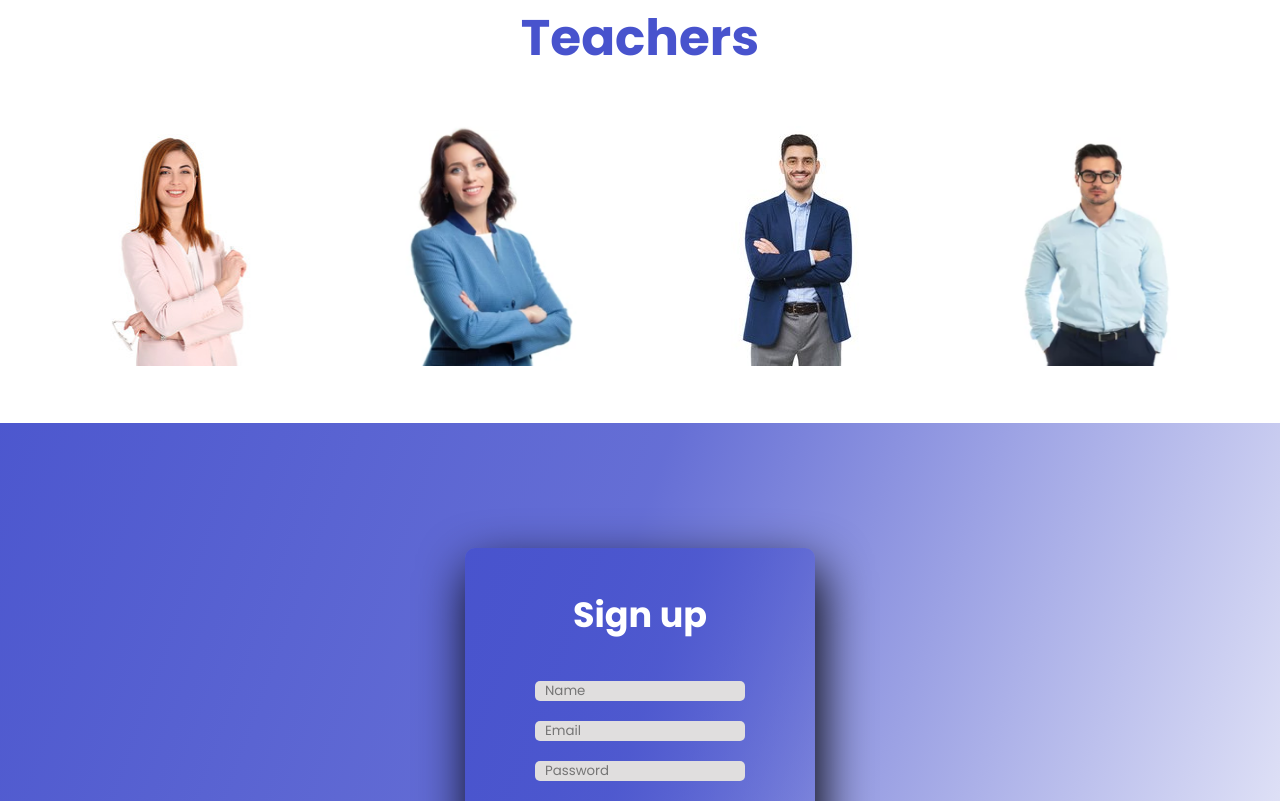
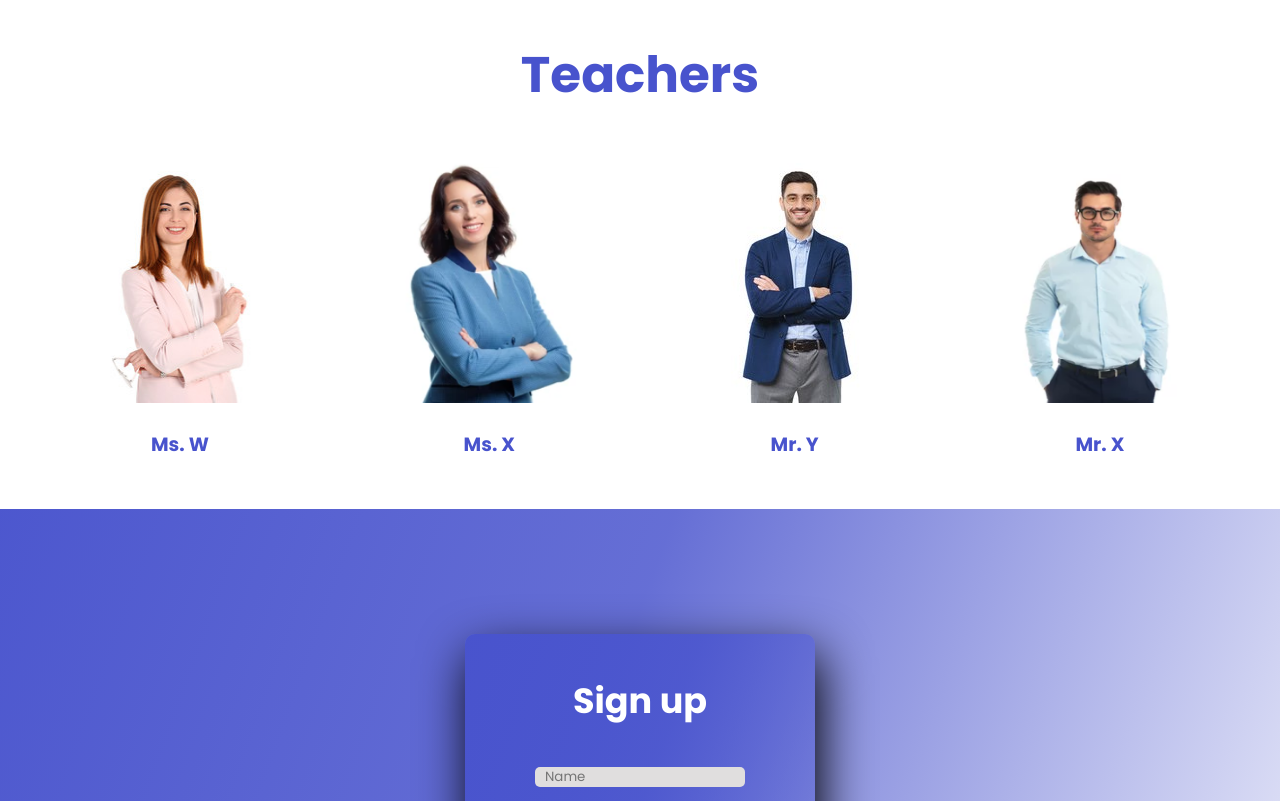
Before and after one commit to HassanFakih9/Elearning-Gr6-Frontend, a React (Create React App) app: page /login in a window 1280 px wide. Shown: the part 1220-2021 px from the top of the page. Built offline with nearby package versions, Linux system fonts and the light colour scheme.

Commit message:
Static Teachers

```diff
--- a/src/CSS/Teachers.css
+++ b/src/CSS/Teachers.css
@@ -12,6 +12,8 @@
     text-align: center;
     font-size: 50px;
     font-weight: 700;
+    margin-top: 50px;
+    font-family: Poppins;
 }
 
 .Teachers-grid {
@@ -20,7 +22,20 @@
     margin: 50px 80px;
 }
 
+.Teachers-background {
+    border-radius: 30% 70% 70% 30% / 48% 50% 50% 52%;
+}
+
 .Teachers-image {
     height: 240px;
     width: 200px;
 }
+
+.Teachers-name {
+    text-align: center;
+    color: #4853CD;
+    margin-top: 20px;
+    font-weight: bold;
+    font-size: larger;
+    font-family: Poppins;
+}
--- a/src/Components/Teachers.jsx
+++ b/src/Components/Teachers.jsx
@@ -6,17 +6,21 @@ function Teachers() {
         <div>
             <h3 className="Teachers-heading">Teachers</h3>
             <div className="Teachers-grid">
-                <div>
+                <div className='Teachers-background'>
                     <img className="Teachers-image" src="../Images/Teacher_1.jpg" alt="" />
+                    <p className='Teachers-name'> Ms. W </p>
                 </div>
                 <div>
                     <img className="Teachers-image" src="../Images/Teacher_2.png" alt="" />
+                    <p className='Teachers-name'> Ms. X </p>
                 </div>
                 <div>
                     <img className="Teachers-image1" src="../Images/Teacher_4.jpg" alt="" />
+                    <p className='Teachers-name'> Mr. Y </p>
                 </div>
                 <div>
                     <img className="Teachers-image" src="../Images/Teacher_6.png" alt="" />
+                    <p className='Teachers-name'> Mr. X </p>
                 </div>
             </div>
         </div>
```
